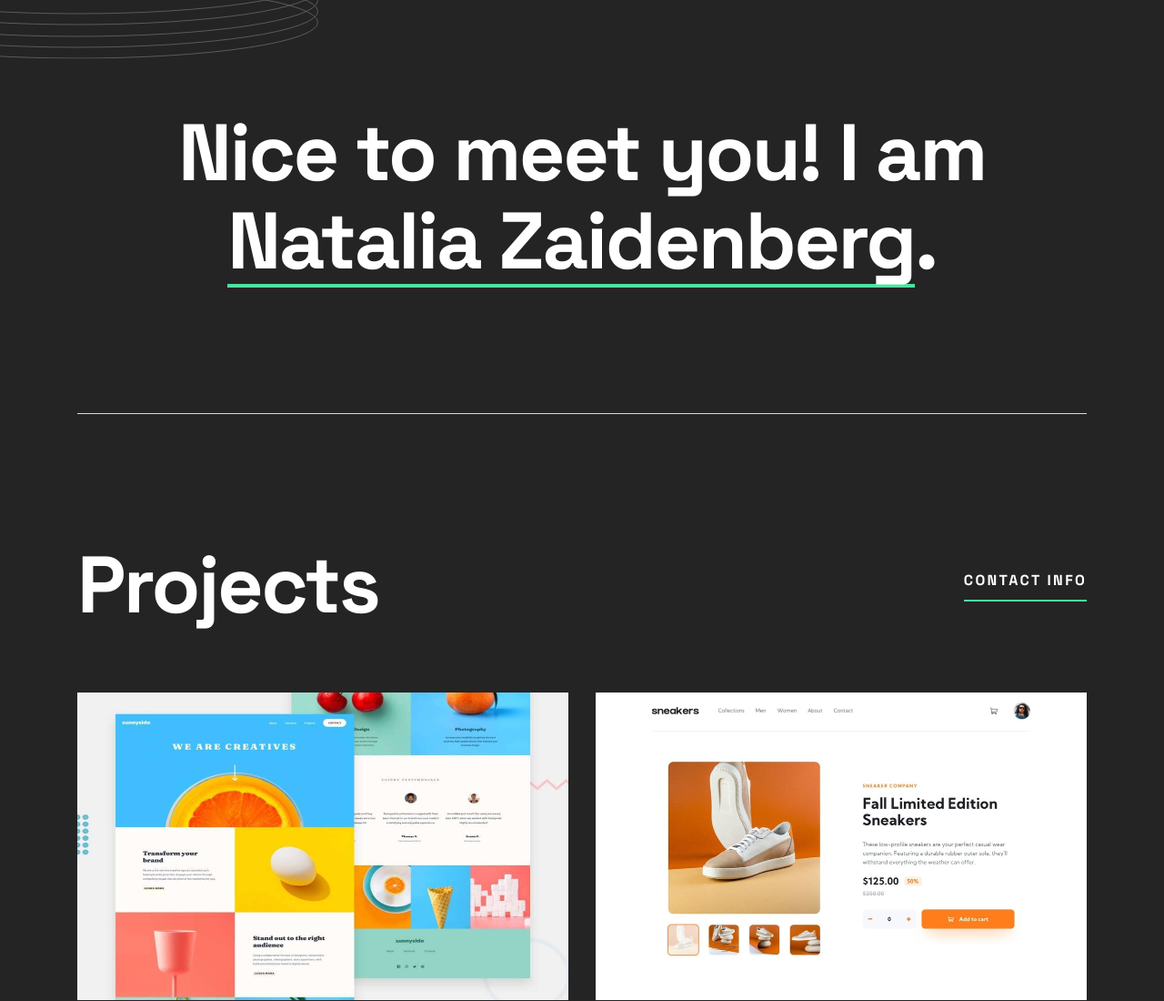
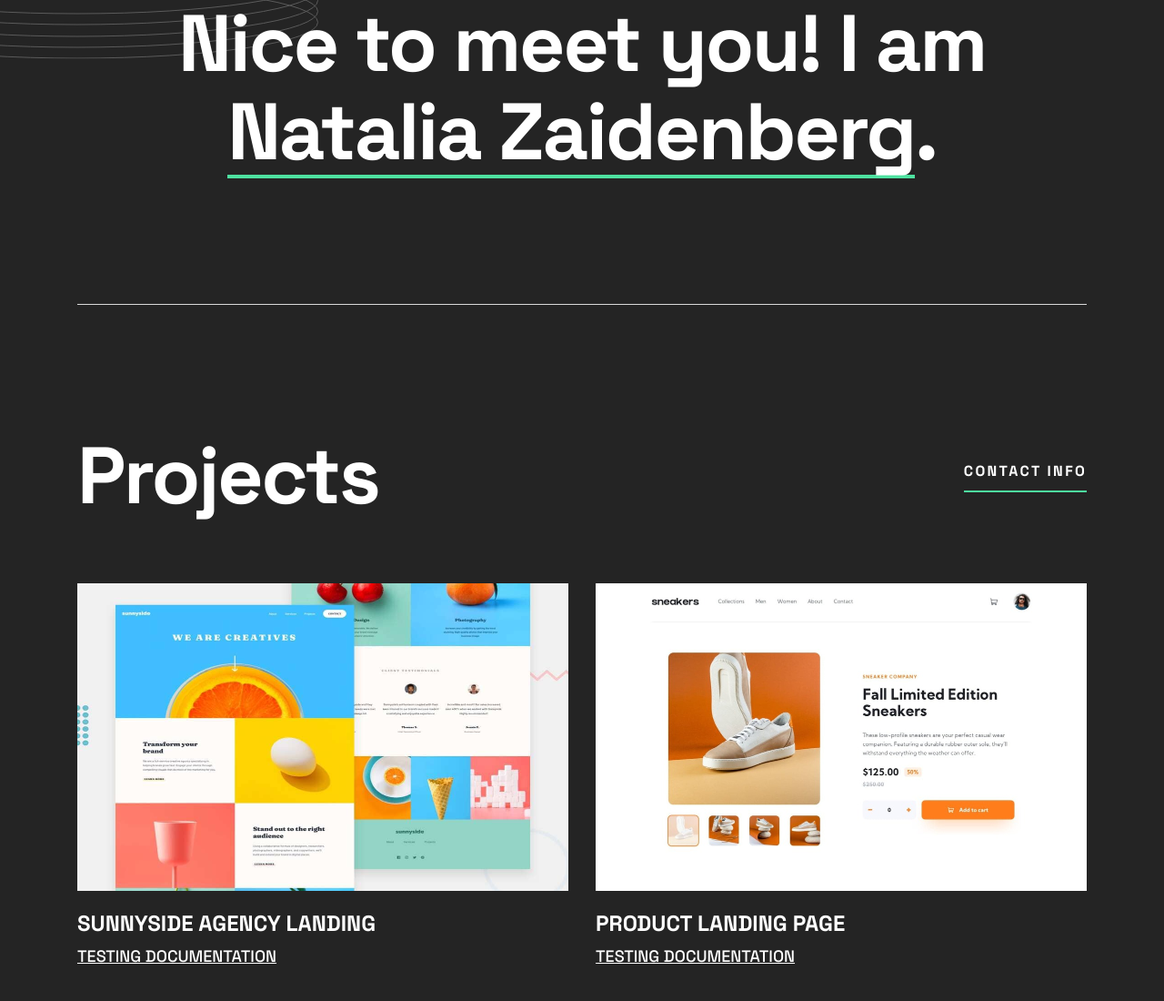
Before and after one commit to orchid-cloud/QA-Portfolio, a website built with Vite: page index.html in a window 1280 px wide. Shown: the top 1100 px of the page at 91% size. Built offline with nearby package versions, Linux system fonts and the light colour scheme.

Commit message:
hero paddings  updated

```diff
--- a/scss/components/_hero.scss
+++ b/scss/components/_hero.scss
@@ -15,11 +15,13 @@
     padding-block-end: u.rem(80);
 
     @media (min-width: u.rem(600)) {
+      padding-block-start: 0;
       padding-block-end: u.rem(60);
     }
 
     @media (min-width: u.rem(1000)) {
       position: relative;
+      padding-block-start: 0;
       padding-block-end: u.rem(100);
     }
   }
```
